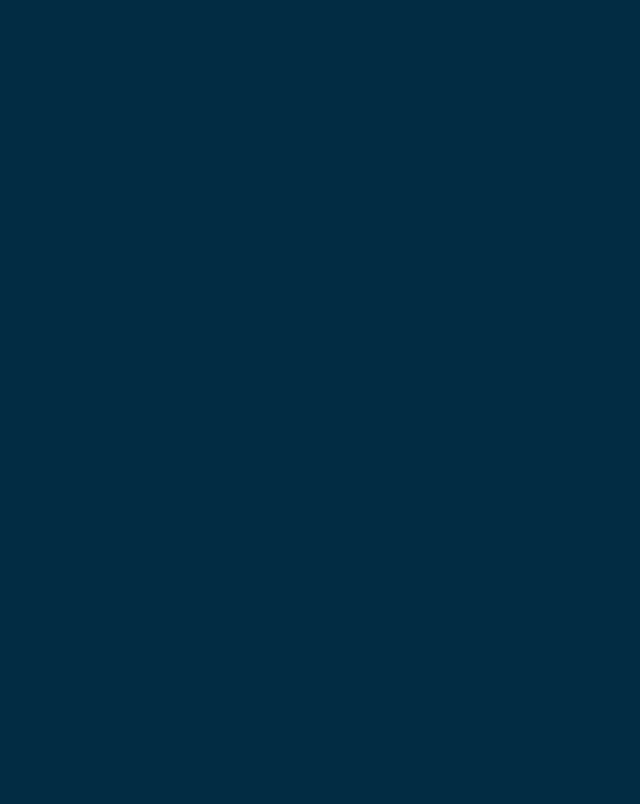
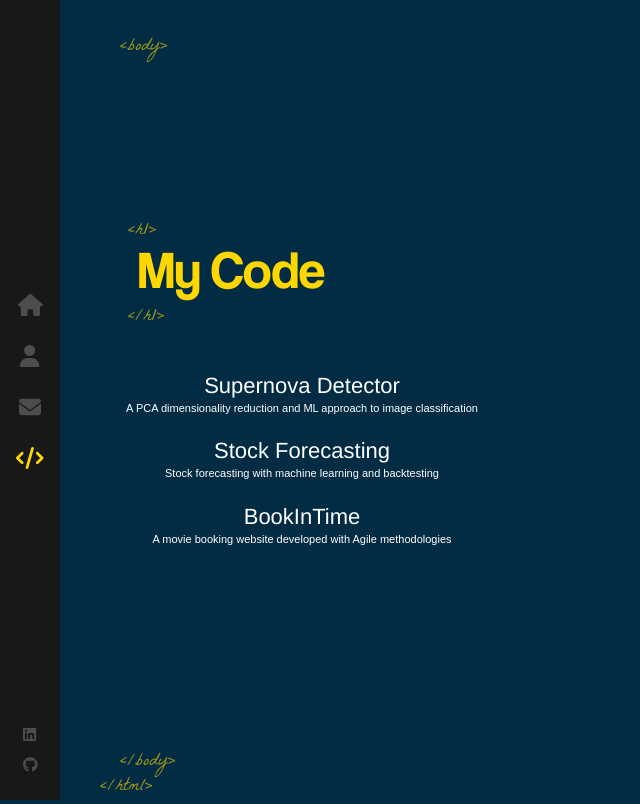
Before and after one commit to bjmcshane/bjmcshane.github.io, a React (Create React App) app in the folder portfolio-website/: page /projects/stocks in a window 1280 px wide. Before the commit this address had no page. Shown: the whole page, without its empty margins (0-640 px from the left). Built offline with nearby package versions, Linux system fonts and the light colour scheme.

Commit message:
continued working on projects page

```diff
--- a/portfolio-website/src/App.js
+++ b/portfolio-website/src/App.js
@@ -15,6 +15,9 @@ function App() {
         <Route path='about' element={<About />}/>
         <Route path='contact' element={<Contact />}/>
         <Route path='projects' element={<Projects />}/>
+        <Route path='projects/supernova' element={<Projects />}/>
+        <Route path='projects/stocks' element={<Projects />}/>
+        <Route path='projects/BookInTime' element={<Projects />}/>
       </Route>
     </Routes>
     </>
--- a/portfolio-website/src/components/Projects/index.js
+++ b/portfolio-website/src/components/Projects/index.js
@@ -5,7 +5,7 @@ import { NavLink } from 'react-router-dom'
 
 const Projects = () => {
     const [letterClass, setLetterClass] = useState('text-animate')
-    const stringArr = 'Code'.split('')
+    const stringArr = 'My Code'.split('')
     return (
         <div className='container projects-page'>
             <div className='text-zone'>
@@ -15,19 +15,19 @@ const Projects = () => {
                 <div className='project-list'>
                     <ul>
                         <li>
-                            <NavLink exact="true" to="/projects/mlproj">
+                            <NavLink exact="true" to="/projects/supernova">
                                 Supernova Detector
                             </NavLink>
                             <p>A PCA dimensionality reduction and ML approach to image classification </p>
                         </li>
                         <li>
-                            <NavLink exact="true" to="/projects/mlproj">
+                            <NavLink exact="true" to="/projects/stocks">
                                 Stock Forecasting
                             </NavLink>
                             <p>Stock forecasting with machine learning and backtesting </p>
                         </li>
                         <li>
-                            <NavLink exact="true" to="/projects/mlproj">
+                            <NavLink exact="true" to="/projects/BookInTime">
                                 BookInTime
                             </NavLink>
                             <p>A movie booking website developed with Agile methodologies</p>
--- a/portfolio-website/src/components/Sidebar/index.scss
+++ b/portfolio-website/src/components/Sidebar/index.scss
@@ -89,7 +89,7 @@
 
         a.projects-link {
             &:after {
-                content: "CODE";
+                content: "MY CODE";
             }
         }
 
```
